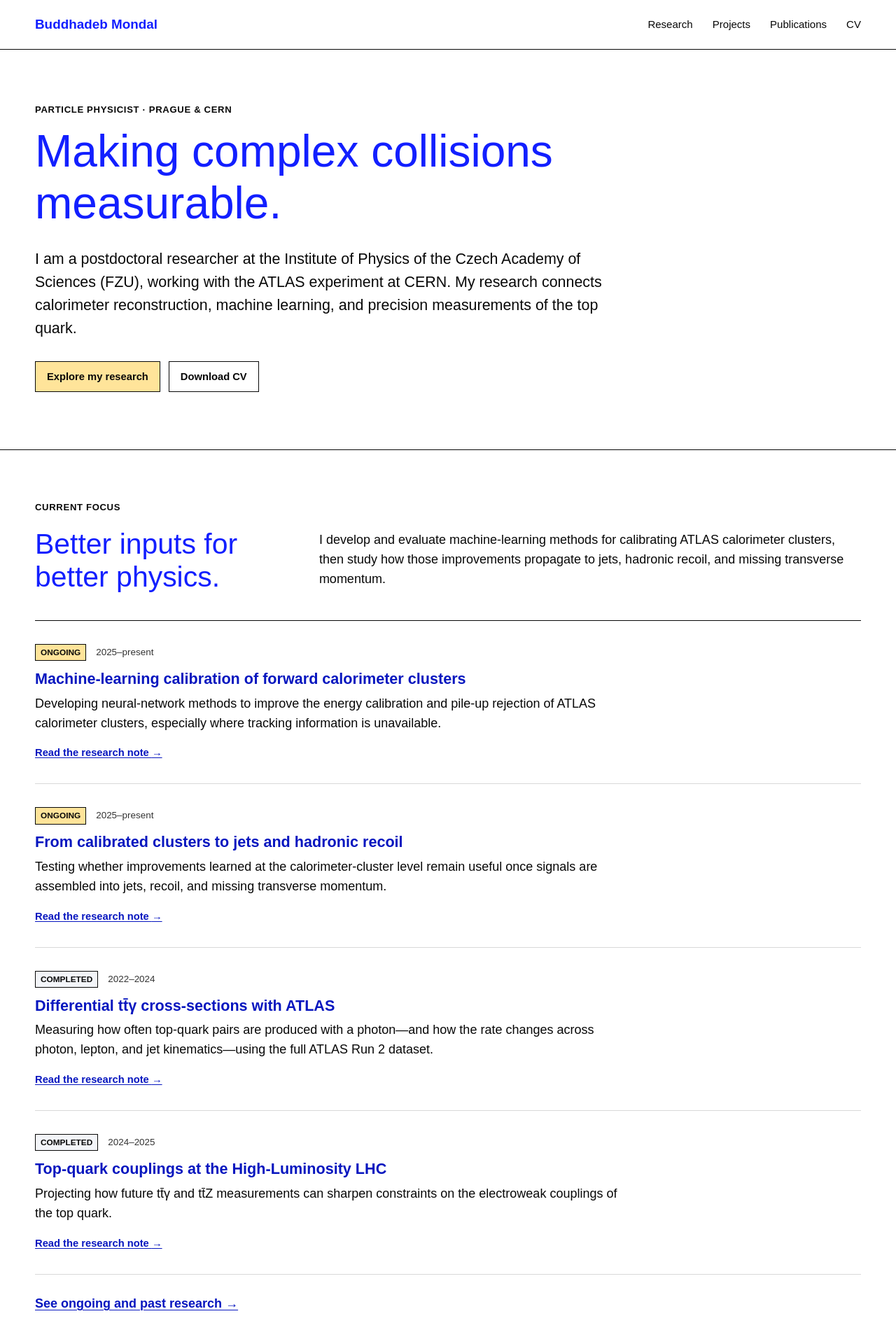
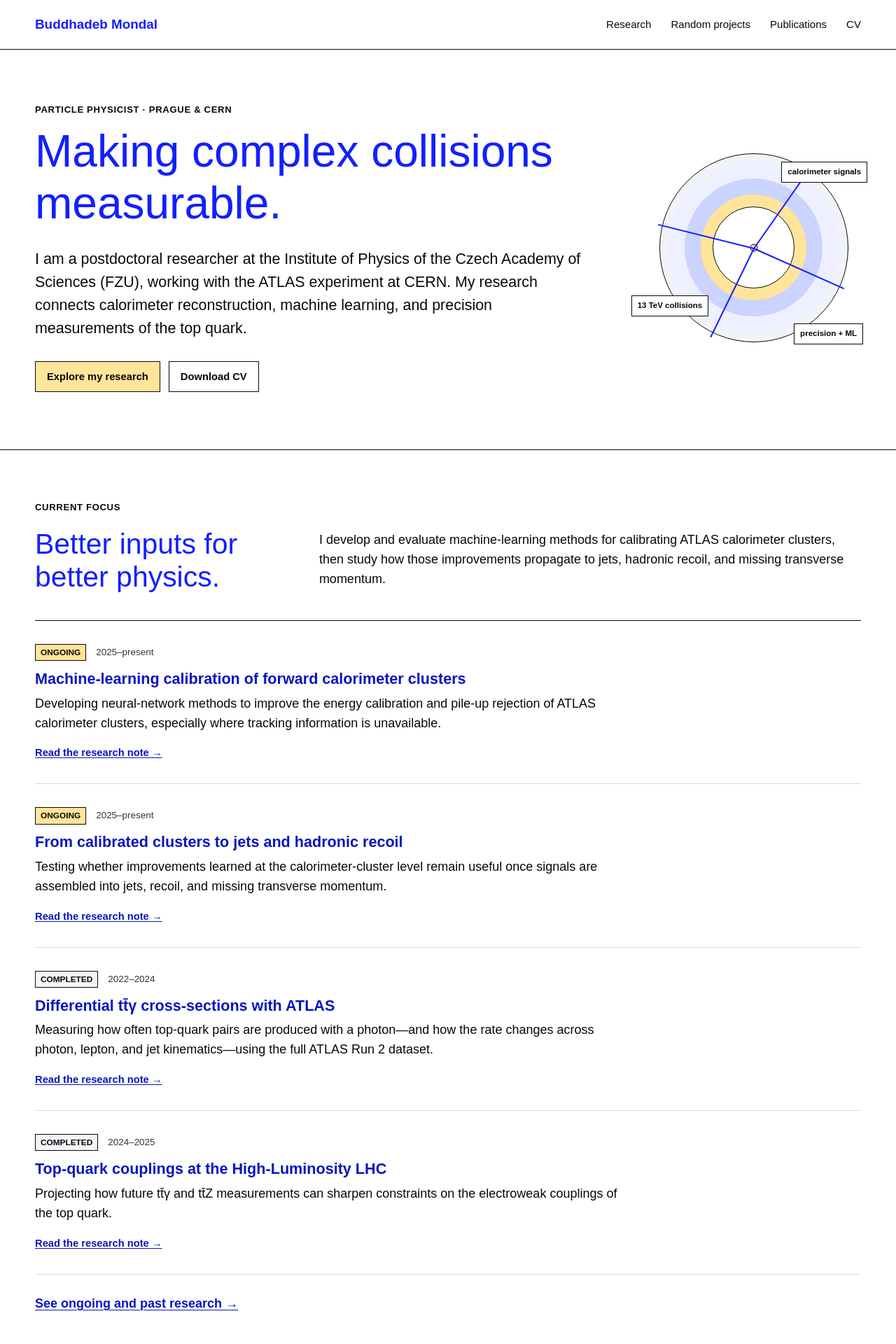
Before and after one commit to bmondaliitb/bmondaliitb.github.io, a Jekyll site: the page built from index.md, in a window 1280 px wide. Shown: the top 1920 px of the page at 70% size. Built offline with Jekyll 4.4.1, drawn with Linux system fonts in a browser that asks for light colours; some of the changed text lies outside the part shown.

Commit message:
Restore hero diagram and simplify project navigation

```diff
--- a/_includes/header.html
+++ b/_includes/header.html
@@ -6,7 +6,7 @@
     </a>
     <nav class="site-nav" aria-label="Main navigation">
       <a href="{{ '/research/' | relative_url }}"{% if page.url contains '/research' %} aria-current="page"{% endif %}>Research</a>
-      <a href="{{ '/projects/' | relative_url }}"{% if page.url contains '/projects' %} aria-current="page"{% endif %}>Projects</a>
+      <a href="{{ '/projects/' | relative_url }}"{% if page.url contains '/projects' %} aria-current="page"{% endif %}>Random projects</a>
       <a href="{{ '/publications/' | relative_url }}"{% if page.url contains '/publications' %} aria-current="page"{% endif %}>Publications</a>
       <a href="{{ '/cv/' | relative_url }}"{% if page.url contains '/cv' %} aria-current="page"{% endif %}>CV</a>
     </nav>
--- a/assets/css/site.css
+++ b/assets/css/site.css
@@ -141,11 +141,83 @@ h3 {
   border-bottom: 1px solid var(--ink);
 }
 
-.hero-grid { display: block; }
-.hero-copy { max-width: 920px; }
-.hero .lede { max-width: 860px; }
+.hero-grid {
+  display: grid;
+  grid-template-columns: minmax(0, 1.45fr) minmax(300px, 0.55fr);
+  align-items: center;
+  gap: 64px;
+}
+
+.hero-copy { max-width: 800px; }
+.hero .lede { max-width: 780px; }
 .hero h1 span { color: inherit; }
-.detector-visual { display: none; }
+
+.detector-visual {
+  position: relative;
+  aspect-ratio: 1;
+  isolation: isolate;
+}
+
+.detector-visual::before,
+.detector-visual::after {
+  content: "";
+  position: absolute;
+  inset: 6%;
+  z-index: -1;
+  border: 1px solid var(--ink);
+  border-radius: 50%;
+  background: #f1f3f8;
+}
+
+.detector-visual::after {
+  inset: 31%;
+  background: var(--white);
+  box-shadow:
+    0 0 0 17px var(--yellow),
+    0 0 0 40px #cbd3ff,
+    0 0 0 63px #eef0ff;
+}
+
+.detector-label {
+  position: absolute;
+  padding: 5px 8px;
+  border: 1px solid var(--ink);
+  background: var(--white);
+  color: var(--ink);
+  font-size: 0.72rem;
+  font-weight: 700;
+}
+
+.detector-label--a { top: 10%; right: -3%; }
+.detector-label--b { bottom: 18%; left: -7%; }
+.detector-label--c { right: -1%; bottom: 5%; }
+
+.collision {
+  position: absolute;
+  top: 50%;
+  left: 50%;
+  width: 11px;
+  height: 11px;
+  border: 1px solid var(--ink);
+  border-radius: 50%;
+  background: var(--yellow);
+  transform: translate(-50%, -50%);
+}
+
+.track {
+  position: absolute;
+  top: 50%;
+  left: 50%;
+  width: 46%;
+  height: 2px;
+  transform-origin: left center;
+  background: var(--blue);
+}
+
+.track:nth-child(2) { transform: rotate(24deg); }
+.track:nth-child(3) { transform: rotate(116deg); }
+.track:nth-child(4) { transform: rotate(194deg); }
+.track:nth-child(5) { transform: rotate(305deg); }
 
 .button-row {
   display: flex;
@@ -477,6 +549,8 @@ h3 {
 .footer-links a { color: var(--blue-dark); }
 
 @media (max-width: 820px) {
+  .hero-grid { grid-template-columns: 1fr; gap: 46px; }
+  .detector-visual { width: min(78vw, 390px); margin-inline: auto; }
   .section-heading,
   .about-strip { grid-template-columns: 1fr; gap: 12px; }
   .card-grid { grid-template-columns: 1fr; }
--- a/index.md
+++ b/index.md
@@ -14,6 +14,13 @@ full_width: true
         <a class="button button--secondary" href="{{ '/CV_Buddhadeb_Mondal.pdf' | relative_url }}">Download CV</a>
       </div>
     </div>
+    <div class="detector-visual" role="img" aria-label="Abstract cross-section of a particle detector with tracks emerging from a collision">
+      <span class="collision"></span>
+      <span class="track"></span><span class="track"></span><span class="track"></span><span class="track"></span>
+      <span class="detector-label detector-label--a">calorimeter signals</span>
+      <span class="detector-label detector-label--b">13 TeV collisions</span>
+      <span class="detector-label detector-label--c">precision + ML</span>
+    </div>
   </div>
 </section>
 
@@ -29,21 +36,6 @@ full_width: true
       {% for item in current_research limit:4 %}{% include research-card.html item=item %}{% endfor %}
     </div>
     <a class="section-link" href="{{ '/research/' | relative_url }}">See ongoing and past research →</a>
-  </div>
-</section>
-
-<section class="section">
-  <div class="shell">
-    <div class="section-heading">
-      <p class="eyebrow">Selected software</p>
-      <h2>Small tools with a clear job.</h2>
-      <p>Outside collaboration work, I build focused desktop and web tools—for visual thinking, Bengali literature, scientific workflows, and the Linux desktop.</p>
-    </div>
-    <div class="card-grid">
-      {% assign featured_projects = site.projects | where: "featured", true | sort: "order" %}
-      {% for item in featured_projects limit:6 %}{% include project-card.html item=item %}{% endfor %}
-    </div>
-    <a class="section-link" href="{{ '/projects/' | relative_url }}">Browse all side projects →</a>
   </div>
 </section>
 
```
Also changed, not shown: 404.md (+1 -1 lines), projects/index.md (+1 -1 lines).
